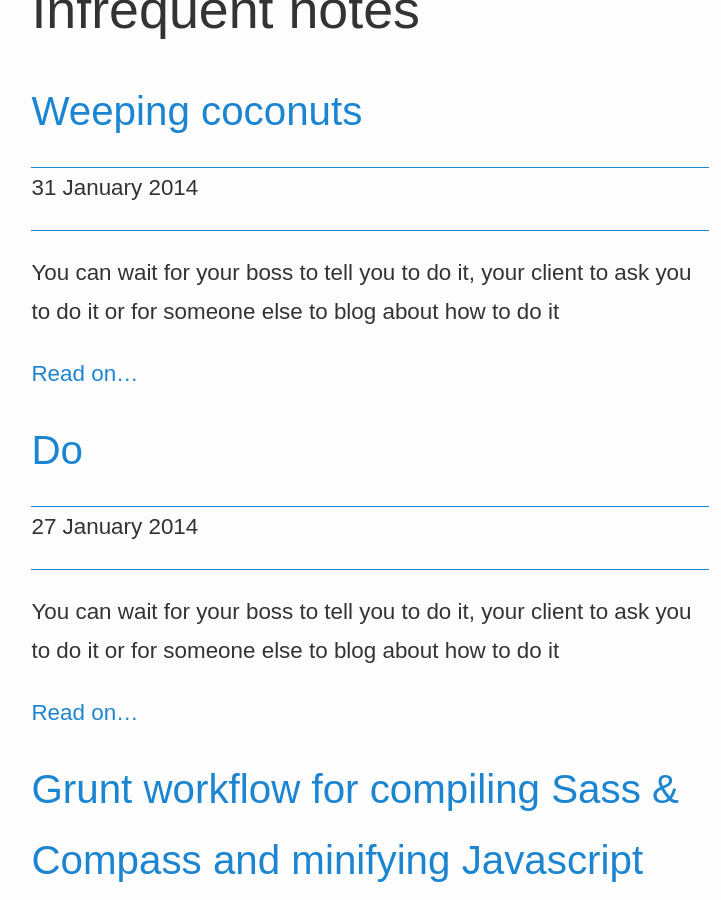
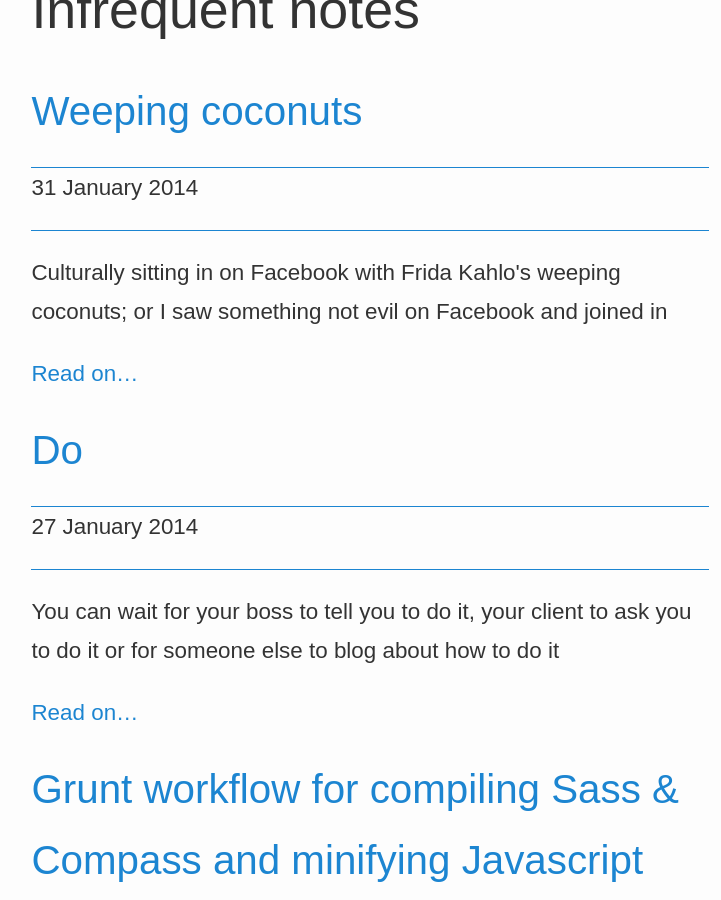
Before and after one commit to matthewbeta/matthew-jackson.com, a Jekyll site: the page built from notes/index.html, in a window 1280 px wide and 900 px high, scrolled down 319 px. Shown: the whole window, without its empty margins (94-815 px from the left). Built offline with Jekyll 4.4.1, drawn with Linux system fonts in a browser that asks for light colours.

Commit message:
Updated the excerpt

```diff
--- a/_posts/2014-01-31-weeping-coconuts.md
+++ b/_posts/2014-01-31-weeping-coconuts.md
@@ -2,7 +2,7 @@
 layout: post__content
 title: "Weeping coconuts"
 categories: art
-excerpt: You can wait for your boss to tell you to do it, your client to ask you to do it or for someone else to blog about how to do it
+excerpt: Culturally sitting in on Facebook with Frida Kahlo's weeping coconuts; or I saw something not evil on Facebook and joined in
 snippet: Culturally sitting on Frida Kahlo's weeping coconuts
 tags: art facebook frida kahlo painting coconuts
 published: true
```
